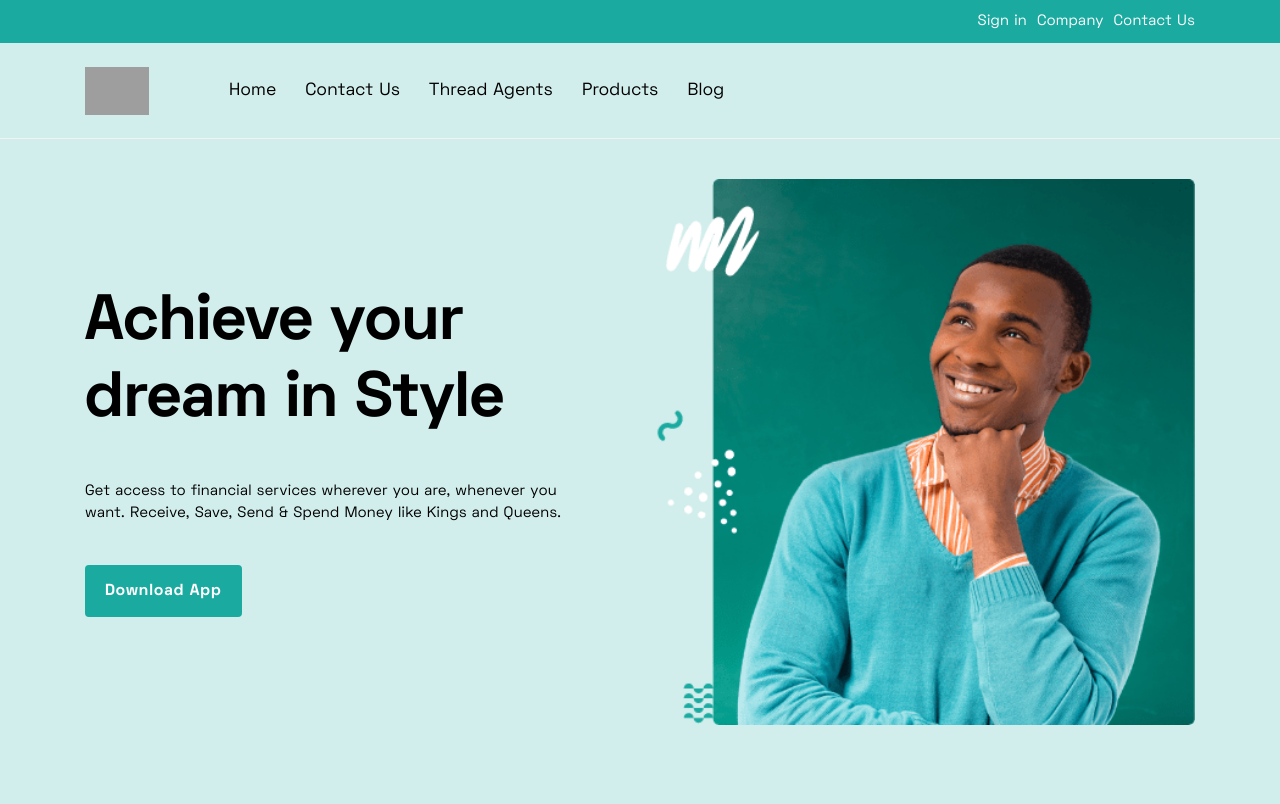
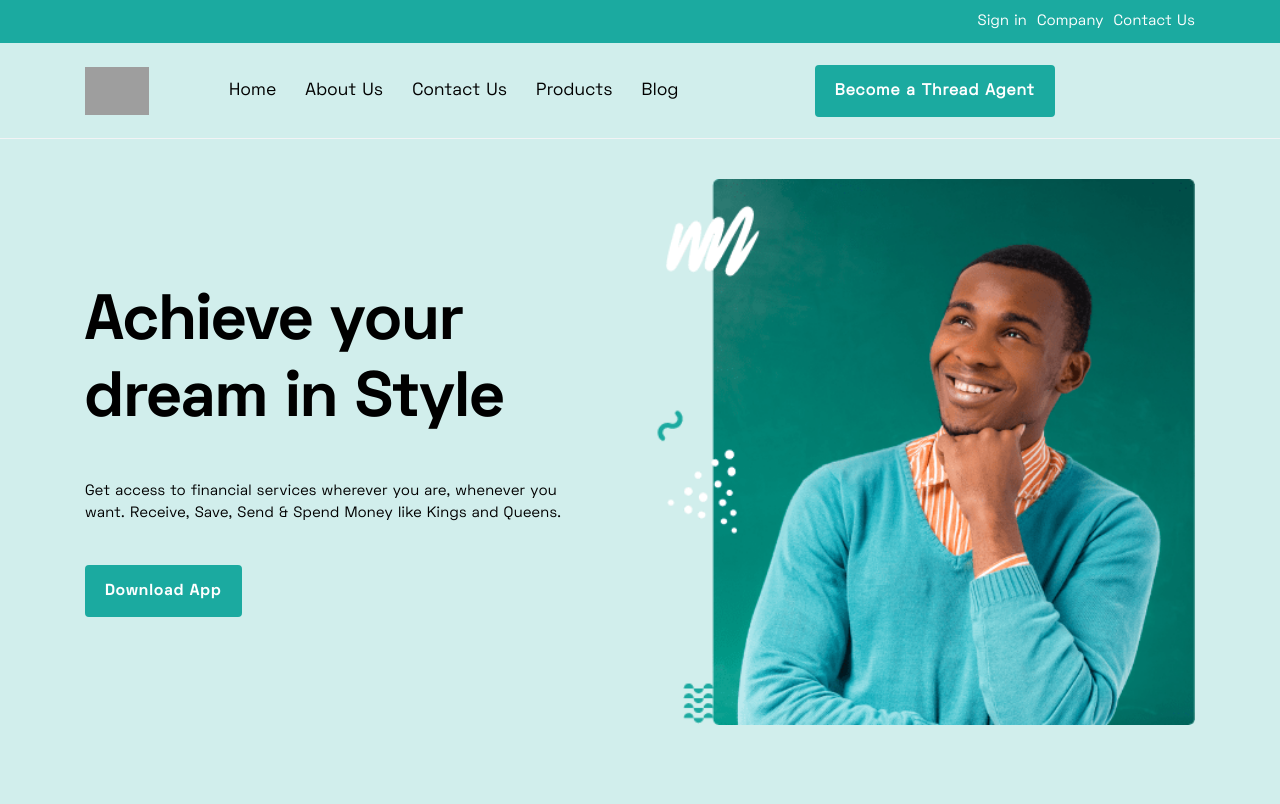
Before and after one commit to Threadigit/ThreadWeb, a PHP site: page / in a window 1280 px wide. Shown: the top 804 px of the page. Run offline with PHP 8.4, Linux system fonts and the light colour scheme; some libraries are stand-ins or nearby versions; grey boxes are pictures that could not be loaded.

Commit message:
Update index.php

```diff
--- a/index.php
+++ b/index.php
@@ -43,12 +43,11 @@
                                 <li class="menu-item-has-children"  data-aos="fade-left" data-aos-delay="100">
                                     <a href="#Home">Home</a>
                                 </li>
-
+                                <li class="menu-item-has-children"  data-aos="fade-left" data-aos-delay="150">
+                                    <a href="#About"> About Us </a>
+                                </li>
                                 <li class="menu-item-has-children" data-aos="fade-left" data-aos-delay="200">
                                     <a href="#Contact"> Contact Us </a>
-                                </li>
-                                <li class="menu-item-has-children"  data-aos="fade-left" data-aos-delay="150">
-                                    <a href="#About"> Thread Agents </a>
                                 </li>
                                 <li class="menu-item-has-children"  data-aos="fade-left" data-aos-delay="250">
                                     <a> Products </a>
@@ -67,7 +66,11 @@
                 </div>
                 <div class="level-right">
                     <!-- your list menu here -->
-
+                    <div class="navbar-menu">
+                        <a href="" data-aos="fade-left" data-aos-delay="400" class="btn btn-secondary mr-1 aos-init aos-animate">
+                            Become a Thread Agent
+                        </a>
+                    </div>
                     <div class="mobile-overlay">
                         <div class="mobile-overlay-bg"></div>
                         <div class="mobile-menu">
```
